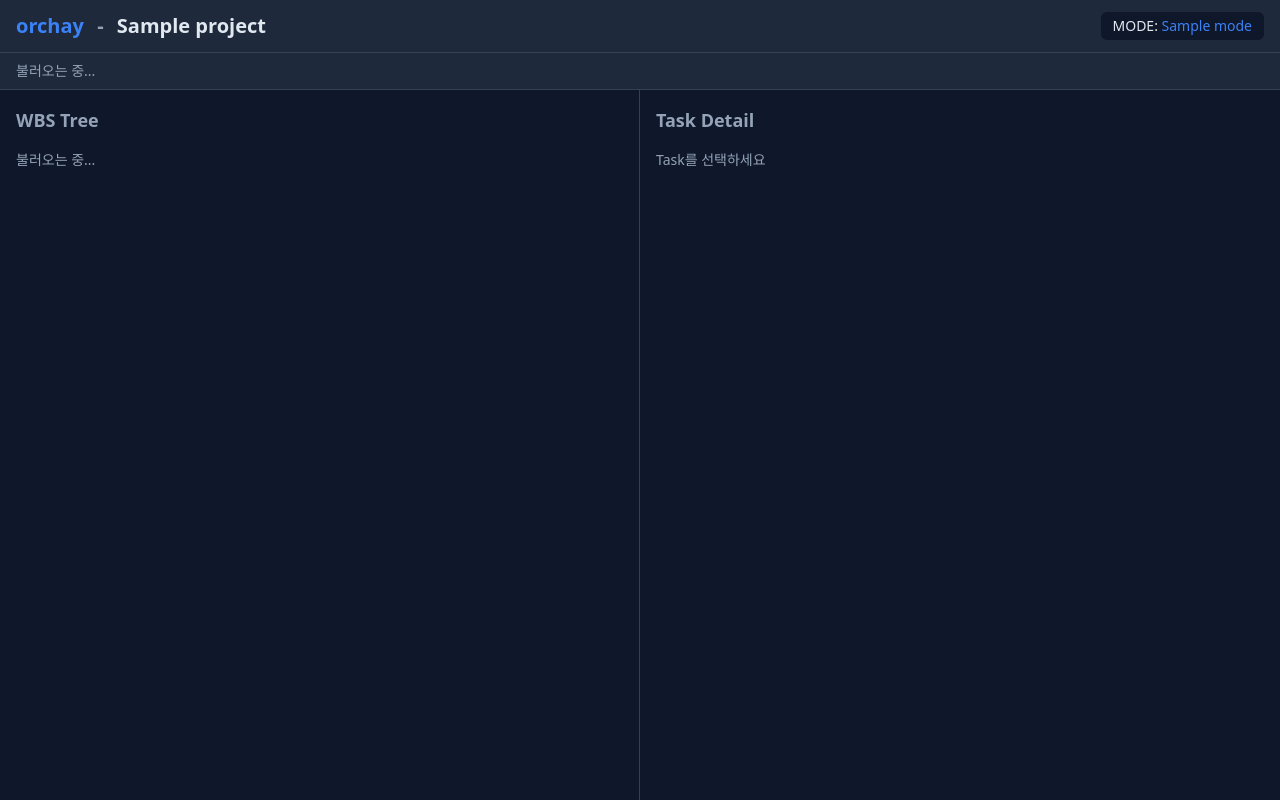
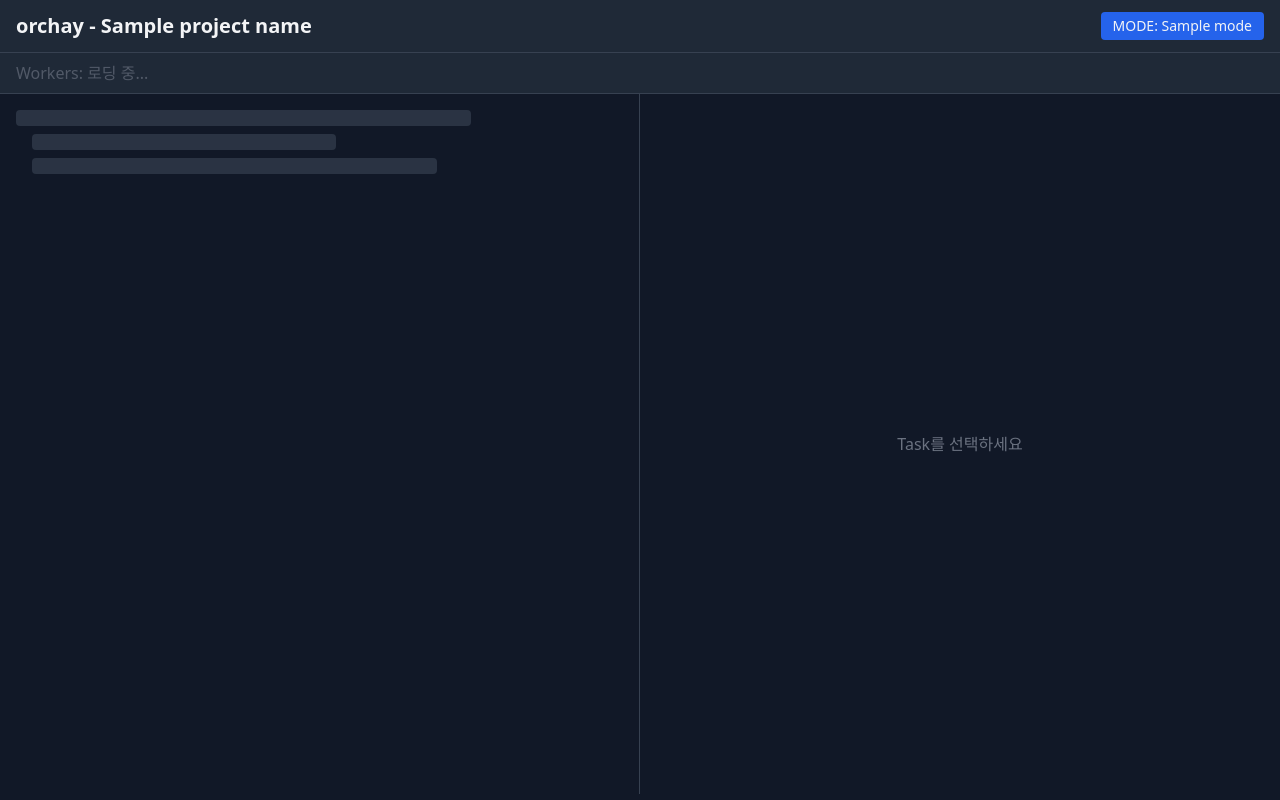
Before and after one commit to jongik-sv/jjiban_flutter, a FastAPI app: template orchay/src/orchay/web/templates/index.html in a window 1280 px wide. Run offline with FastAPI, Linux system fonts and the light colour scheme; the template is opened without the code that fills it: most values are stand-ins (such as "Sample title", 1, 10 or a date in 2020); data that the repository does not hold is empty; some libraries are stand-ins or nearby versions.

Commit message:
[wf:build] TSK-01-02: Jinja2 템플릿 기본 구조 구현 완료
- base.html 기본 레이아웃 템플릿 생성 (extends/block 구조)
- index.html 메인 페이지 리팩토링 (base.html 상속)
- HTMX 2.0 CDN 및 Tailwind CSS CDN 통합
- 다크테마 적용 (bg-gray-900, text-gray-100)
- 2열 레이아웃 구현 (WBS 트리 | Task 상세)
- Worker 바 영역 및 HTMX 자동 갱신 (5초)
- 단위 테스트 12개 작성 및 통과
- 구현 보고서 생성 (030-implementation.md)

🤖 Generated with [Claude Code](https://claude.com/claude-code)

Co-Authored-By: Claude <noreply@anthropic.com>

```diff
--- a/orchay/src/orchay/web/server.py
+++ b/orchay/src/orchay/web/server.py
@@ -48,7 +48,7 @@ def create_app(orchestrator: Orchestrator) -> FastAPI:
             request,
             "index.html",
             {
-                "project": orchestrator.project_name,
+                "project_name": orchestrator.project_name,
                 "mode": orchestrator.mode.value,
             },
         )
--- /dev/null
+++ b/orchay/src/orchay/web/templates/base.html
@@ -0,0 +1,26 @@
+<!DOCTYPE html>
+<html lang="ko">
+<head>
+    <meta charset="UTF-8">
+    <meta name="viewport" content="width=device-width, initial-scale=1.0">
+    <title>orchay - Project Monitor</title>
+
+    <!-- Tailwind CSS CDN -->
+    <script src="https://cdn.tailwindcss.com"></script>
+
+    <!-- HTMX CDN -->
+    <script src="https://unpkg.com/htmx.org@2.0.0"></script>
+
+    <!-- Tailwind 다크테마 설정 -->
+    <script>
+        tailwind.config = {
+            darkMode: 'class',
+        }
+    </script>
+
+    {% block head %}{% endblock %}
+</head>
+<body class="bg-gray-900 text-gray-100 min-h-screen">
+    {% block content %}{% endblock %}
+</body>
+</html>
--- a/orchay/src/orchay/web/templates/index.html
+++ b/orchay/src/orchay/web/templates/index.html
@@ -1,81 +1,45 @@
-<!DOCTYPE html>
-<html lang="ko" class="dark">
-<head>
-    <meta charset="UTF-8">
-    <meta name="viewport" content="width=device-width, initial-scale=1.0">
-    <title>orchay - {{ project }}</title>
-    <script src="https://unpkg.com/htmx.org@2.0.4"></script>
-    <script src="https://cdn.tailwindcss.com"></script>
-    <script>
-        tailwind.config = {
-            darkMode: 'class',
-            theme: {
-                extend: {
-                    colors: {
-                        orchay: {
-                            bg: '#0f172a',
-                            card: '#1e293b',
-                            border: '#334155',
-                            text: '#e2e8f0',
-                            muted: '#94a3b8',
-                            accent: '#3b82f6'
-                        }
-                    }
-                }
-            }
-        }
-    </script>
-    <style>
-        body {
-            background-color: #0f172a;
-            color: #e2e8f0;
-        }
-    </style>
-</head>
-<body class="h-screen flex flex-col">
+{% extends "base.html" %}
+
+{% block content %}
 <!-- Header -->
-    <header class="bg-orchay-card border-b border-orchay-border px-4 py-3 flex items-center justify-between">
-        <h1 class="text-xl font-bold">
-            <span class="text-orchay-accent">orchay</span>
-            <span class="text-orchay-muted mx-2">-</span>
-            <span>{{ project }}</span>
-        </h1>
-        <div class="flex items-center gap-4">
-            <span class="px-3 py-1 bg-orchay-bg rounded-md text-sm">
-                MODE: <span class="text-orchay-accent font-medium">{{ mode }}</span>
-            </span>
+<header class="bg-gray-800 border-b border-gray-700 px-4 py-3">
+    <div class="flex justify-between items-center">
+        <h1 class="text-xl font-bold">orchay - {{ project_name }}</h1>
+        <span class="bg-blue-600 px-3 py-1 rounded text-sm">MODE: {{ mode }}</span>
     </div>
 </header>
 
 <!-- Worker Bar -->
 <div id="workers-bar"
-         class="bg-orchay-card border-b border-orchay-border px-4 py-2"
+     class="bg-gray-800 border-b border-gray-700 px-4 py-2"
      hx-get="/api/workers"
      hx-trigger="load, every 5s"
      hx-swap="innerHTML">
-        <div class="text-orchay-muted text-sm">불러오는 중...</div>
+    <div class="animate-pulse flex items-center gap-4">
+        <span class="text-gray-500">Workers: 로딩 중...</span>
+    </div>
 </div>
 
-    <!-- Main Content -->
-    <main class="flex-1 flex overflow-hidden">
-        <!-- WBS Tree (Left Panel) -->
-        <div class="w-1/2 border-r border-orchay-border overflow-y-auto p-4">
-            <h2 class="text-lg font-semibold mb-4 text-orchay-muted">WBS Tree</h2>
-            <div id="wbs-tree"
+<!-- Main Content: 2-Column Layout -->
+<main class="flex h-[calc(100vh-100px)]">
+    <!-- Left: WBS Tree -->
+    <div class="w-1/2 border-r border-gray-700 overflow-auto p-4"
+         id="tree-panel"
          hx-get="/api/tree"
          hx-trigger="load, every 5s"
          hx-swap="innerHTML">
-                <div class="text-orchay-muted text-sm">불러오는 중...</div>
+        <div class="animate-pulse">
+            <div class="h-4 bg-gray-700 rounded w-3/4 mb-2"></div>
+            <div class="h-4 bg-gray-700 rounded w-1/2 mb-2 ml-4"></div>
+            <div class="h-4 bg-gray-700 rounded w-2/3 mb-2 ml-4"></div>
         </div>
     </div>
 
-        <!-- Task Detail (Right Panel) -->
-        <div class="w-1/2 overflow-y-auto p-4">
-            <h2 class="text-lg font-semibold mb-4 text-orchay-muted">Task Detail</h2>
-            <div id="task-detail">
-                <div class="text-orchay-muted text-sm">Task를 선택하세요</div>
+    <!-- Right: Task Detail -->
+    <div class="w-1/2 overflow-auto p-4" id="detail-panel">
+        <div class="flex items-center justify-center h-full text-gray-500">
+            <p>Task를 선택하세요</p>
         </div>
     </div>
 </main>
-</body>
-</html>
+{% endblock %}
```
Also changed, not shown: orchay/tests/test_templates.py (added, +232 -0 lines), .jjiban/projects/orchay_web/tasks/TSK-01-02/030-implementation.md (added), .jjiban/projects/orchay_web/wbs.md. Lines whose indentation alone changed are shown as unchanged.
